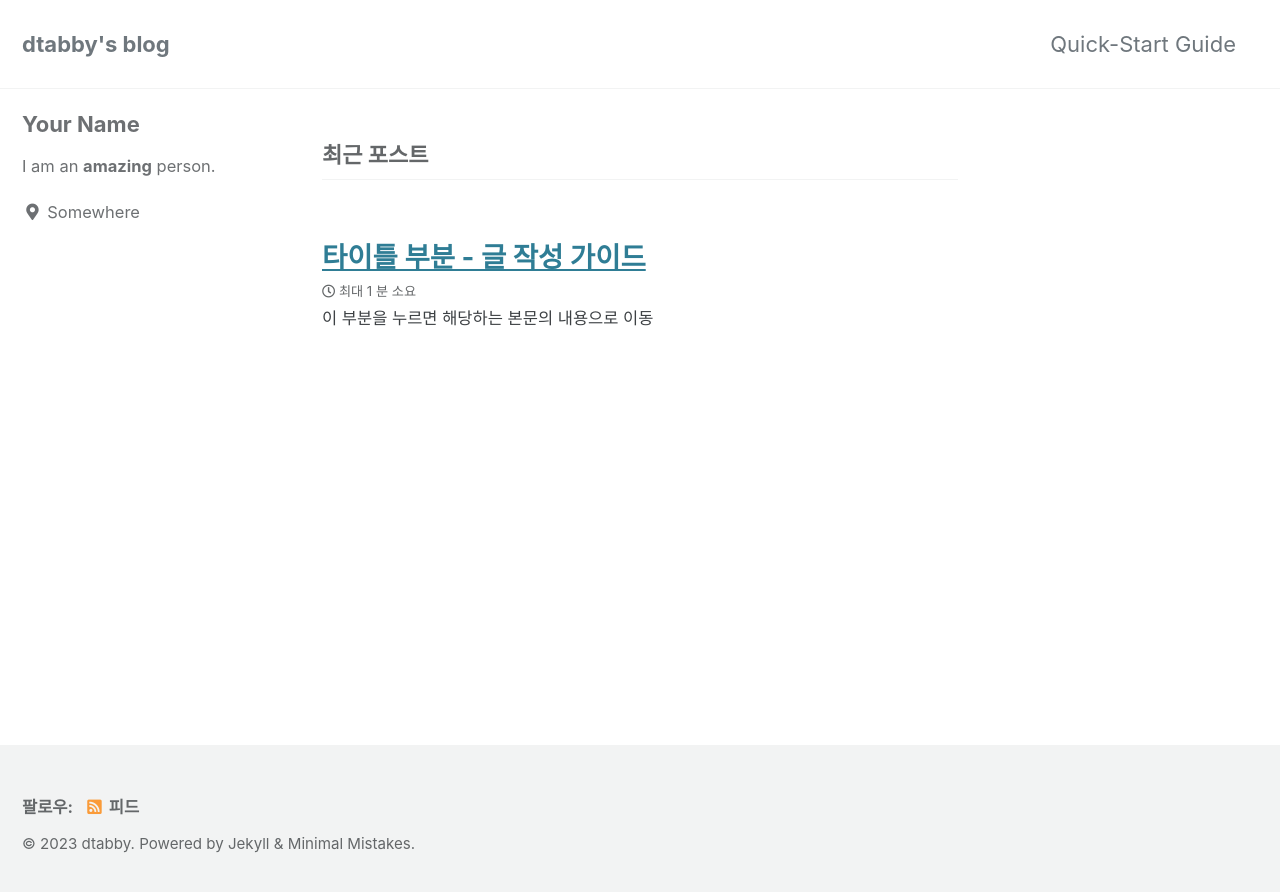
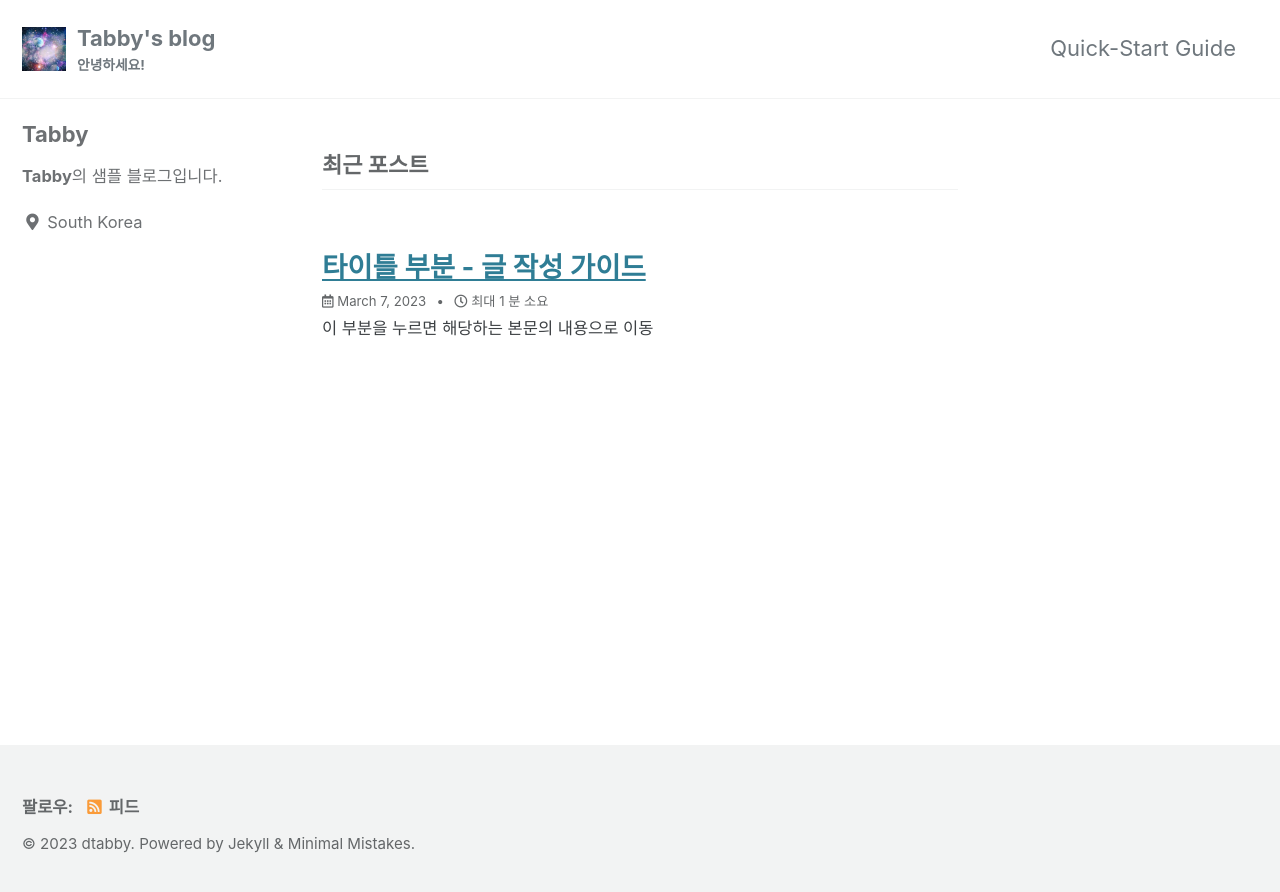
Before and after one commit to dtabby/dtabby.github.io, a Jekyll site: the page built from index.html, in a window 1280 px wide. Shown: the top 892 px of the page. Built offline with Jekyll 4.4.1, drawn with Linux system fonts in a browser that asks for light colours; cached includes are drawn as plain includes; the list of posts is cut into pages by our own code.

Commit message:
Revert "Revert "commit""
This reverts commit 86e7feccd8a1ea3d23d9134ab61648b8627b213d.

```diff
--- a/_config.yml
+++ b/_config.yml
@@ -16,18 +16,18 @@ minimal_mistakes_skin    : "default" # "air", "aqua", "contrast", "dark", "dirt"
 
 # Site Settings
 locale                   : "ko-KR"
-title                    : "dtabby's blog"
-title_separator          : "-"
-subtitle                 : # site tagline that appears below site title in masthead
+title                    : "Tabby's blog"
+title_separator          : "|"
+subtitle                 : "안녕하세요!"
 name                     : "dtabby"
-description              : "dtabby의 블로그입니다."
+description              : "Tabby의 블로그입니다."
 url                      : "https://dtabby.github.io" # the base hostname & protocol for your site e.g.
 baseurl                  : # the subpath of your site, e.g. "/blog"
 repository               : # GitHub username/repo-name e.g. "mmistakes/minimal-mistakes"
 teaser                   : # path of fallback teaser image, e.g. "/assets/images/500x300.png"
-logo                     : # path of logo image to display in the masthead, e.g. "/assets/images/88x88.png"
+logo                     : "/assets/images/우주.jpg"
 masthead_title           : # overrides the website title displayed in the masthead, use " " for no title
-# breadcrumbs            : false # true, false (default)
+breadcrumbs              : true # true, false (default)
 words_per_minute         : 200
 comments:
   provider               : # false (default), "disqus", "discourse", "facebook", "staticman", "staticman_v2", "utterances", "giscus", "custom"
@@ -104,10 +104,10 @@ analytics:
 
 # Site Author
 author:
-  name             : "Your Name"
+  name             : "Tabby"
   avatar           : # path of avatar image, e.g. "/assets/images/bio-photo.jpg"
-  bio              : "I am an **amazing** person."
-  location         : "Somewhere"
+  bio              : "**Tabby**의 샘플 블로그입니다."
+  location         : "South Korea"
   email            :
   links:
     - label: "Email"
@@ -290,3 +290,5 @@ defaults:
       comments: # true
       share: true
       related: true
+      show_date: true
+      date_format: "%Y-%m-%d"
```
Also changed, not shown: assets/images/우주.jpg (added).
